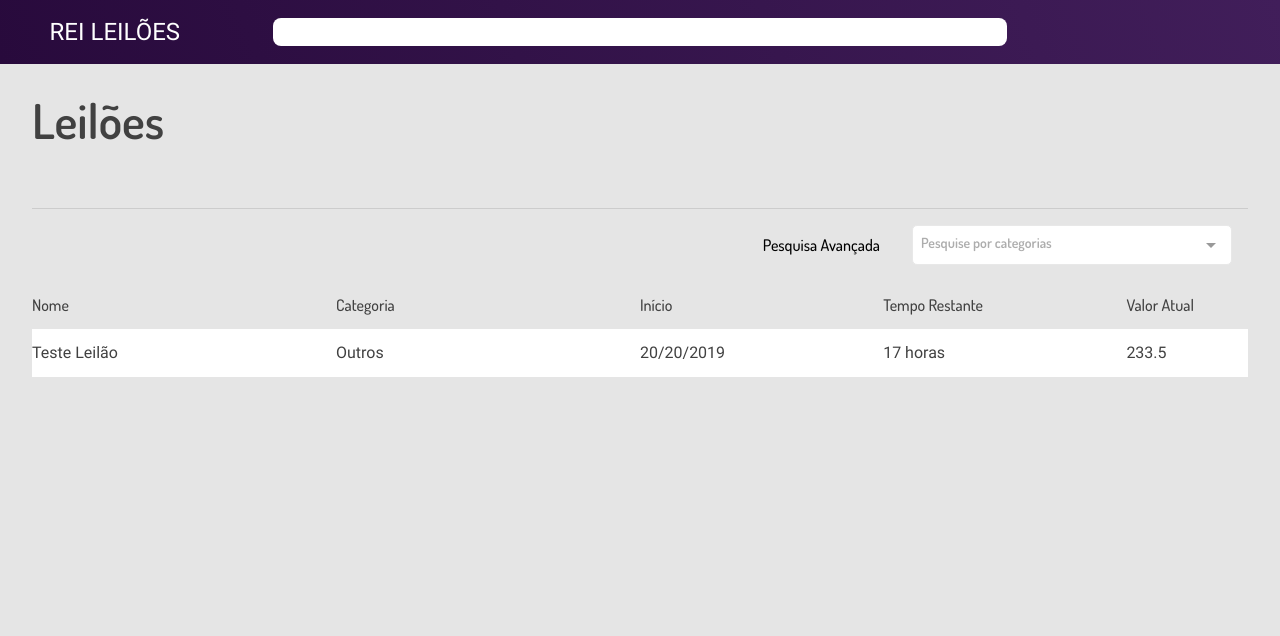
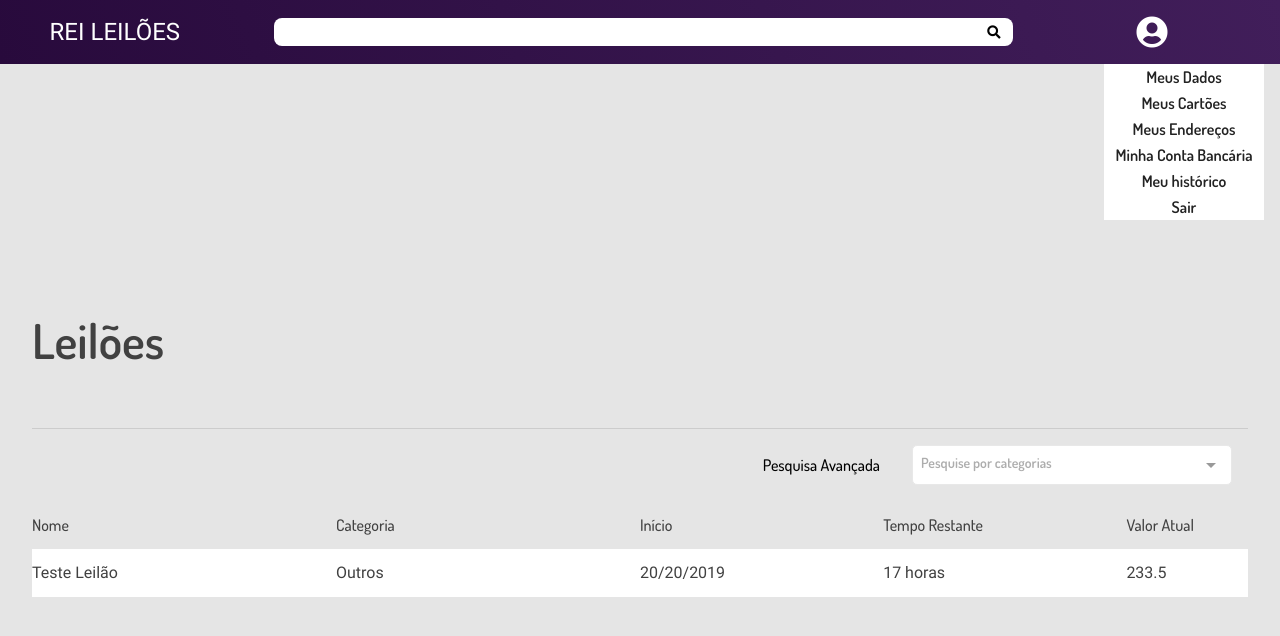
Before and after one commit to thalesburakowski/ReiLeiloesFront, a Vue app: page / in a window 1280 px wide. Shown: the top 636 px of the page. Built offline with nearby package versions, Linux system fonts and the light colour scheme.

Commit message:
Header.vue: Menu e links

```diff
--- a/src/components/Header.vue
+++ b/src/components/Header.vue
@@ -1,16 +1,52 @@
 <template>
-  <div class="topbar">
-    <div class="topbar-title">Rei Leilões</div>
-    <div class="topbar-search">
-      <input type="text" class="topbar-search-input">
+  <div>
+    <div class="topbar">
+      <router-link to="/" class="topbar-title">
+        Rei leilões
+      </router-link>
+      <div class="topbar-search">
+        <input type="text" class="topbar-search-input">
+        <button class="topbar-search__button">
+          <i class="fas fa-search"></i>
+        </button>
+      </div>
+      <div class="topbar__icon"  @click="userMenu= !userMenu"><i class="fas fa-user-circle"></i></div>
     </div>
-    <div></div>
+
+    <div class="user-menu" v-if="userMenu">
+      <span class="user-menu__holder-links">
+        <router-link to="/dados" class="user-menu__link">
+        Meus Dados
+      </router-link>
+      <router-link to="/cartao" class="user-menu__link">
+        Meus Cartões
+      </router-link>
+      <router-link to="/endereco" class="user-menu__link">
+        Meus  Endereços
+      </router-link>
+      <router-link to="/conta-bancaria" class="user-menu__link">
+        Minha Conta Bancária
+      </router-link>
+      <router-link to="/historico" class="user-menu__link">
+        Meu histórico
+      </router-link>
+      <router-link to="/logout" class="user-menu__link">
+        Sair
+      </router-link>
+      </span>
+
+    </div>
   </div>
 </template>
 
 <script>
 export default {
-  name: "Header"
+  name: "Header",
+ data() {
+    return {
+    userMenu: true,
+    }
+  }
 };
 </script>
 
@@ -29,7 +65,7 @@ export default {
     rgba(65, 30, 90, 1) 0%,
     rgba(40, 10, 60, 1) 100%
   );
-  .topbar-title {
+  &-title {
     margin-left: 2vw;
     padding-left: 1em;
     font-size: 1.5rem;
@@ -37,84 +73,59 @@ export default {
     align-self: center;
     text-transform: uppercase;
     color: white;
+    text-decoration: none;
   }
-  .topbar-search {
+  &-search {
     display: flex;
     justify-content: center;
     align-items: center;
     .topbar-search-input {
+      padding-left: .5rem;
       width: 95%;
       background-color: white;
       border-radius: 8px;
     }
+
+    &__button{
+      background: transparent;
+      border: none;
+      margin-left: -2rem;
+      outline: 0;
+    }
   }
-  .icon {
+  &__icon {
     display: flex;
     justify-content: center;
     align-self: center;
     color: white;
+    font-size: 2rem;
   }
-  .user {
+
+}
+
+.user-menu{
+  display: flex;
+  flex-direction: column;
+  background-color: transparent;
+  padding-top: $topbar-height;
+  padding-right: 1rem;
+
+  &__holder-links{
+    background-color: white;
+    width: 10rem;
     display: flex;
-    justify-content: center;
-    align-self: center;
-    height: 1.5em;
-    border-right: 1px solid white;
-    .name {
-      display: flex;
-      align-self: center;
-      color: white;
-    }
+    align-self: flex-end;
+    align-items: center;
+    flex-direction: column;
+
   }
-  .logout {
-    display: flex;
-    justify-content: space-evenly;
-    align-content: center;
-    font-size: 1.2rem;
-    cursor: pointer;
+
+  &__link {
+    text-decoration: none;
+    color: #222;
+    font-size: 1rem;
+    margin: 5px;
   }
 }
 
-.router {
-  display: flex;
-  position: fixed;
-  background-color: white;
-  width: 100%;
-  height: 3rem;
-  top: 3rem;
-  left: $sidebar-width;
-  padding-left: 2rem;
-  -webkit-box-shadow: 0px 3px 40px 0px rgba(0, 0, 0, 0.1);
-  -moz-box-shadow: 0px 3px 40px 0px rgba(0, 0, 0, 0.1);
-  box-shadow: 0px 3px 40px 0px rgba(0, 0, 0, 0.1);
-  .routes {
-    display: flex;
-    position: relative;
-    align-items: center;
-    height: 100%;
-    color: $purple-light;
-    .name {
-      text-transform: capitalize;
-      cursor: pointer;
-      font-family: "Roboto-Regular";
-    }
-    .next {
-      margin-left: 0.5rem;
-      margin-right: 0.5rem;
-    }
-    .actual {
-      position: absolute;
-      bottom: 0;
-      background: linear-gradient(90deg, white 0%, #ffb914 35%, #f0462d 100%);
-      border-radius: 3px;
-      width: 100%;
-      height: 10%;
-    }
-  }
-  .routes:last-child {
-    .name {
-      cursor: default;
-    }
-  }
-}
 </style>
```
